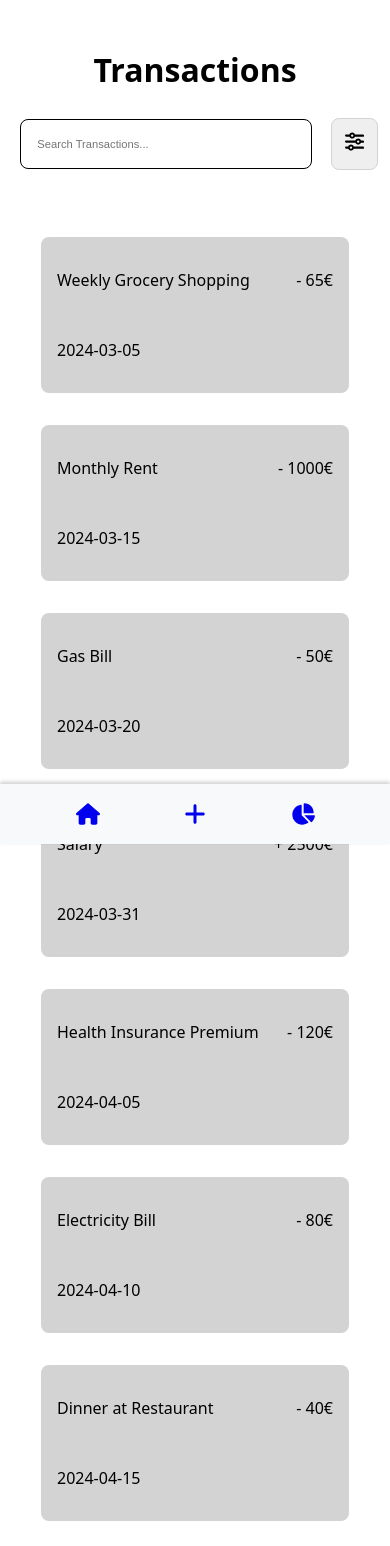
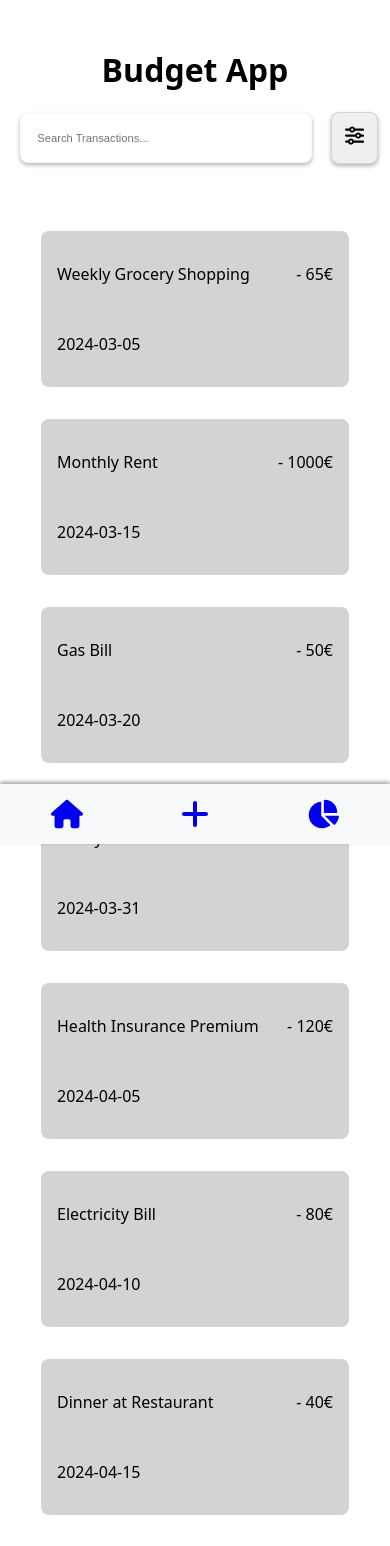
Before and after one commit to benediktbrenk/budget-app, a Next.js app: page / in a window 390 px wide. Shown: the top 1546 px of the page. Built offline with nearby package versions, Linux system fonts and the light colour scheme.

Commit message:
added styling in search component and added responsive layout to the navbar

```diff
--- a/components/Header/Header.styled.js
+++ b/components/Header/Header.styled.js
@@ -1,6 +1,12 @@
 import styled from "styled-components";
 
-export const StyledHeader = styled.h1`
+export const HeaderContainer = styled.header`
+  width: 100%;
+  height: 60px;
+  margin-bottom: 25px;
+`;
+
+export const HeaderH1 = styled.h1`
   color: black;
   font-size: 2rem;
   text-align: center;
--- a/components/Header/index.js
+++ b/components/Header/index.js
@@ -1,8 +1,12 @@
 import React from "react";
-import { StyledHeader } from "./Header.styled";
+import * as Styled from "./Header.styled";
 
 function Header({ title }) {
-  return <StyledHeader>{title}</StyledHeader>;
+  return (
+    <Styled.HeaderContainer>
+      <Styled.HeaderH1>{title}</Styled.HeaderH1>
+    </Styled.HeaderContainer>
+  );
 }
 
 export default Header;
--- a/components/NavigationBar/Navigation.styled.js
+++ b/components/NavigationBar/Navigation.styled.js
@@ -2,32 +2,53 @@ import { styled } from "styled-components";
 import Link from "next/link";
 
 export const NavBar = styled.nav`
-  display: flex;
-  flex-direction: row;
-  justify-content: space-evenly;
-  align-items: center;
   background-color: #f8f9fa;
   z-index: 5;
-
+  display: flex;
+  justify-content: center;
+  align-items: center;
   padding: 0.5rem;
   bottom: 0;
   position: fixed;
   height: 60px;
   width: 100%;
-  box-shadow: 0 -2px 4px rgba(0, 0, 0, 0.1);
+  box-shadow: 0 -2px 4px rgba(0, 0, 0, 0.2);
+
+  @media (min-width: 600px) {
+    left: 0;
+    height: 100dvh;
+    width: 100px;
+    flex-direction: column;
+  }
+`;
+
+export const NavContainer = styled.div`
+  display: flex;
+  flex-direction: row;
+  justify-content: space-between;
+  align-items: center;
+  max-width: 700px;
+  min-height: 700px;
+  gap: 4rem;
+
+  @media (min-width: 600px) {
+    left: 0;
+    height: 100dvh;
+    width: 100px;
+    flex-direction: column;
+    justify-content: center;
+    gap: 5rem;
+  }
 `;
 
 export const NavLink = styled(Link)`
-  font-size: 1.5rem;
+  font-size: 2rem;
   text-decoration: none;
   display: flex;
   justify-content: center;
-  //color: inherit;
   border: none;
-  //width: 100%;
+  width: 100%;
   height: fit-content;
-  //max-width: 15dvh;
-  //max-width: 700px;
   padding: 1rem;
 
   &:visited {
--- a/components/NavigationBar/index.js
+++ b/components/NavigationBar/index.js
@@ -1,9 +1,11 @@
 import * as Styled from "./Navigation.styled";
 import { FaHouse, FaPlus, FaChartPie } from "react-icons/fa6";
+
 
 function NavigationBar() {
   return (
     <Styled.NavBar>
+      <Styled.NavContainer>
         <Styled.NavLink href="/">
           <FaHouse />
         </Styled.NavLink>
@@ -13,6 +15,7 @@ function NavigationBar() {
         <Styled.NavLink href="/reports">
           <FaChartPie />
         </Styled.NavLink>
+      </Styled.NavContainer>
     </Styled.NavBar>
   );
 }
--- a/components/Report/TabMenu.styled.js
+++ b/components/Report/TabMenu.styled.js
@@ -28,4 +28,5 @@ export const TabContent = styled.div`
   width: 90%;
   height: 300px;
   font-family: Arial, sans-serif;
+  margin-bottom: 80px;
 `;
--- a/components/SearchBar/SearchBar.styled.js
+++ b/components/SearchBar/SearchBar.styled.js
@@ -13,6 +13,16 @@ export const SearchContainer = styled.div`
   justify-content: center;
   align-items: center;
   width: 100%;
+
+  @media (min-width: 600px) {
+    margin-left: 80px;
+    min-width: 80dvw;
+    max-width: 60%;
+    width: 100px;
+    flex-direction: column;
+    justify-content: center;
+    gap: 5rem;
+  }
 `;
 
 export const SearchForm = styled.form`
@@ -56,20 +66,22 @@ export const SearchLi = styled.li`
 
 export const SearchInput = styled.input`
   border-radius: 8px;
-  border: 1px solid black;
+  border: 1px solid #f8f9fa;
   width: 100%;
   height: 50px;
   font-size: 0.7rem;
   padding: 1rem;
   margin-left: 1rem;
+  box-shadow: 0 2px 4px rgba(0, 0, 0, 0.3);
 `;
 export const SearchInputSelect = styled.select`
   border-radius: 8px;
-  border: 1px solid black;
+  border: 1px solid #f8f9fa;
   width: 100%;
   height: 50px;
   font-size: 0.7rem;
   padding: 1rem;
+  box-shadow: 0 2px 4px rgba(0, 0, 0, 0.3);
 `;
 
 export const FilterContainer = styled.div`
@@ -96,4 +108,5 @@ export const FilterButton = styled.button`
   border: 1px solid lightgray;
   border-radius: 8px;
   font-size: 1.2rem;
+  box-shadow: 0 2px 4px rgba(0, 0, 0, 0.3);
 `;
--- a/components/TransactionEntryForm/TransactionEntryForm.styled.js
+++ b/components/TransactionEntryForm/TransactionEntryForm.styled.js
@@ -4,10 +4,11 @@ export const StyledFormContainer = styled.div`
   display: flex;
   flex-direction: column;
   justify-content: space-evenly;
-  padding-top: 3rem;
+  padding-top: 1rem;
   gap: 0.75rem;
   min-width: 300px;
   max-width: 800px;
+  margin-bottom: 80px;
 `;
 
 export const StyledFormField = styled.div`
--- a/components/TransactionList/index.js
+++ b/components/TransactionList/index.js
@@ -5,7 +5,8 @@ import styled from "styled-components";
 const Ul = styled.ul`
   display: flex;
   flex-direction: column;
-  width: min(100% - 50px, 395px - 50px);
+  width: min(100% - 50px, 450px - 50px);
+  margin-bottom: 70px;
 `;
 
 function TransactionList({ transactions }) {
--- a/pages/edit/[id].js
+++ b/pages/edit/[id].js
@@ -22,7 +22,6 @@ export default function EditPage({ handleEditTransaction, transactions }) {
 
   return (
     <StyledMain>
-      <ArrowLeft></ArrowLeft>
       <Header title="Edit"></Header>
 
       <TransactionEntryForm
--- a/pages/layout.js
+++ b/pages/layout.js
@@ -4,7 +4,7 @@ import NavigationBar from "@/components/NavigationBar";
 export default function Layout({ children }) {
   return (
     <>
-      <Header title="Transactions" />
+      <Header title="Budget App" />
       <main>{children}</main>
       <NavigationBar />
     </>
--- a/pages/newentry/index.js
+++ b/pages/newentry/index.js
@@ -1,4 +1,3 @@
-import ArrowLeft from "@/components/ArrowLeft";
 import Header from "@/components/Header";
 import { StyledMain } from "@/components/Main/Main.styled";
 import TransactionEntryForm from "@/components/TransactionEntryForm";
@@ -7,7 +6,6 @@ function NewEntryPage({ handleAddTransaction }) {
   return (
     <>
       <Header title="New Transaction" />
-      <ArrowLeft></ArrowLeft>
       <StyledMain>
         <TransactionEntryForm
           updateTransactions={handleAddTransaction}
--- a/pages/reports/index.js
+++ b/pages/reports/index.js
@@ -1,4 +1,3 @@
-import ArrowLeft from "@/components/ArrowLeft";
 import Header from "@/components/Header";
 import { StyledMain } from "@/components/Main/Main.styled";
 import ReportFilter from "@/components/ReportFilter";
@@ -44,7 +43,6 @@ export default function ReportsPage({ transactions }) {
 
   return (
     <>
-      <ArrowLeft></ArrowLeft>
       <Header title="Reports"></Header>
       <StyledMain>
         <ReportFilter
```
Lines whose indentation alone changed are shown as unchanged.
